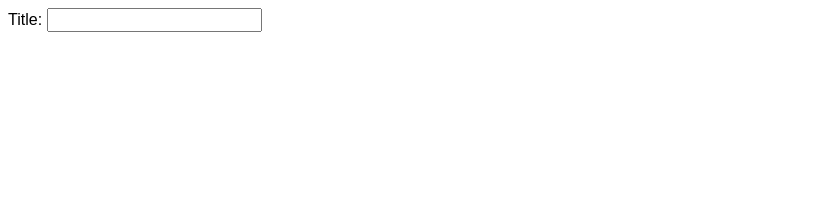
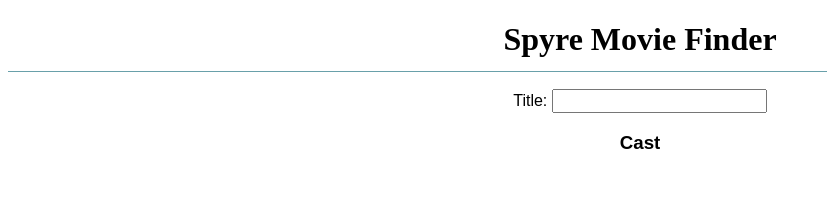
Before and after one commit to gachanjaprince/spyre-movie-app, a website: page index.html in a window 1280 px wide. Shown: the whole page, without its empty margins (0-827 px from the left). Drawn offline with nearby package versions, Linux system fonts and the light colour scheme.

Commit message:
style changes

```diff
--- a/index.html
+++ b/index.html
@@ -6,25 +6,33 @@
         <meta name="viewport" content="width=device-width, initial-scale=1.0">
 
         <link rel="stylesheet" href="//code.jquery.com/ui/1.12.1/themes/base/jquery-ui.css">
-    <link rel="stylesheet" href="static/main.js">
+        <link rel="stylesheet" href="static/style.css">
         <script src="//code.jquery.com/jquery-1.12.4.js"></script>
         <script src="//code.jquery.com/ui/1.12.1/jquery-ui.js"></script>
 
-    <title>Document</title>
+        <title>Spyre Movie Finder</title>
 
     </head>
     <body>
+        <header class="clearfix">
+            <h1> Spyre Movie Finder</h1>
+        </header>
+        <main>
             <section class="ui-widget">
                 <label for="title">
                     Title:
                 </label>
                 <input id="title">
+                <div class="cast-list">
+                    <h3>Cast</h3>
                     <ul id="cast">
                     </ul>
+                </div>
             </section>
             <section>
-        <img src="">
+                <img id="poster" src="">
             </section>
            <script src="static/main.js"></script>
+        </main>
     </body>
 </html>
--- a/server.js
+++ b/server.js
@@ -44,7 +44,7 @@ app.get('/search', async (req, res)=> {
                     }
                 }
             }
-        ]).toArray()
+        ]).limit(10).toArray()
         res.send(result)
     } catch(error) {
         res.status(500).send({message: error.message})
--- a/static/style.css
+++ b/static/style.css
@@ -1,3 +1,55 @@
+/* BOX MODEL HACK */
+* {
+    box-sizing:border-box;
+}
+
+/* Clear Fix Hack */
+.clearfix:after {
+    content:".";
+    display:block;
+    clear:both;
+    visibility:hidden;
+    line-height: 0;
+    height: 0;
+}
+
+.clear {
+    clear:both;
+}
+
+/*********** LAYOUT ************/
+body {
+    text-align: center;
+}
 main {
-    padding: 5px
+    padding-top: 17.5px;
 }
+h1 {
+    margin-bottom: 12.5px;
+}
+h3 {
+    margin-bottom: 5px;
+}
+ul {
+    margin-top: 7.5px;
+}
+#poster {
+    width: 50%;
+    margin: auto;
+}
+
+
+/******** SYLE *****************/
+main {
+    text-align: center;
+}
+header {
+    border-bottom: solid 1px rgb(105, 160, 170);
+}
+.cast-list {
+    text-align: center;
+}
+ul {
+    text-align: left;
+    display: inline-block;
+}
```
Lines whose indentation alone changed are shown as unchanged.
